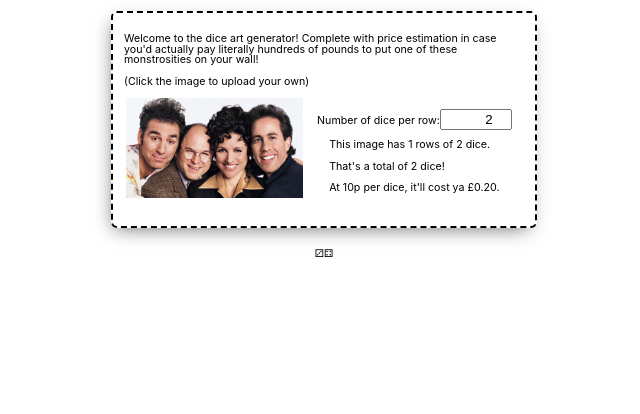
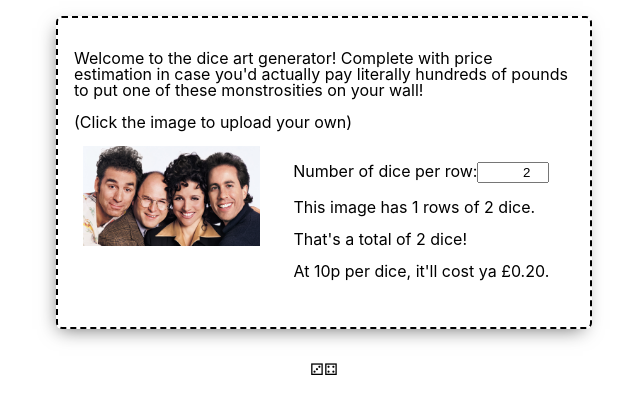
Before and after one commit to joerowe/diceart, a React (Create React App) app: page / in a window 1280 px wide. Shown: the top 414 px of the page, without its empty margins (316-956 px from the left). Built offline with nearby package versions, Linux system fonts and the light colour scheme.

Commit message:
Increase basic font

```diff
--- a/src/App.css
+++ b/src/App.css
@@ -8,7 +8,7 @@
 
 .intro{
   margin:1em;
-  max-width:400px;
+  max-width:500px;
   border: 2px black dashed;
   padding: 1em;
   border-radius:6px;
--- a/src/index.css
+++ b/src/index.css
@@ -9,7 +9,7 @@ body {
     sans-serif;
   -webkit-font-smoothing: antialiased;
   -moz-osx-font-smoothing: grayscale;
-  font-size:8pt;
+  font-size:1em;
   line-height:1em;
 }
 
```
